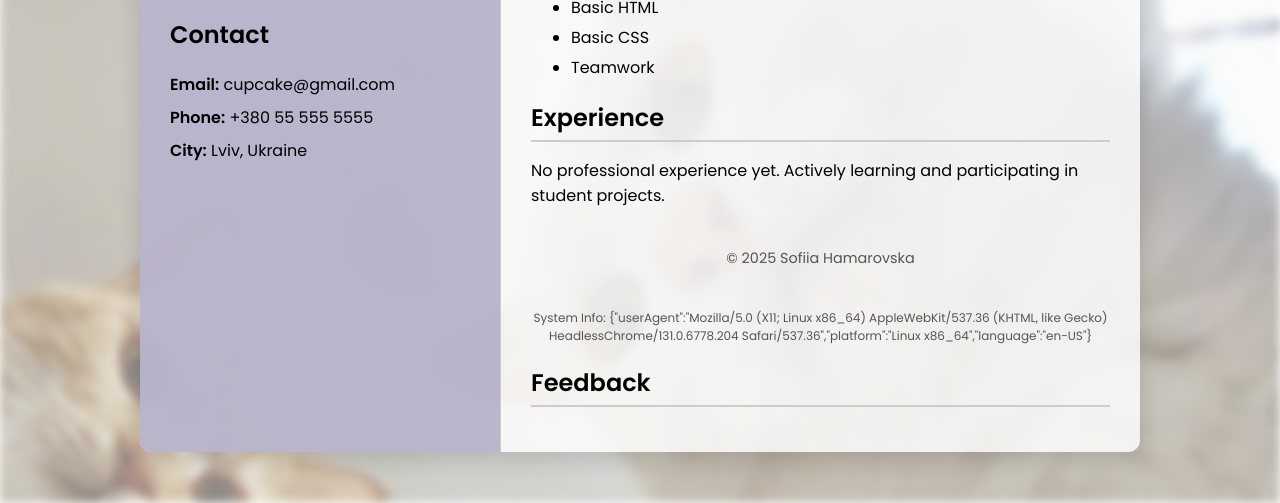
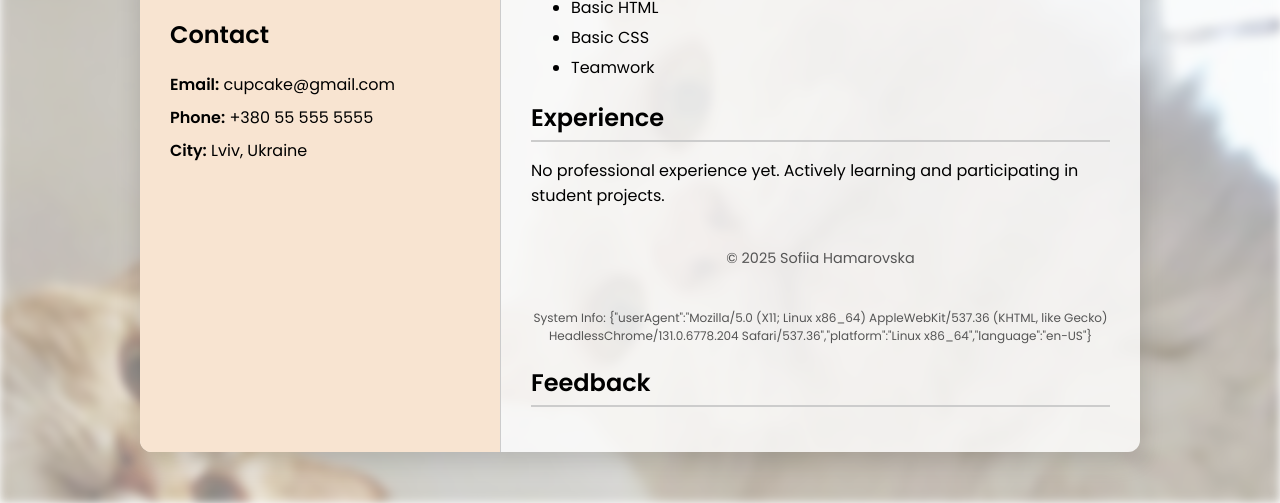
Before and after one commit to caedexul/lab5, a plain HTML site: page index.html in a window 1280 px wide. Shown: the part 297-800 px from the top of the page. Drawn offline with Linux system fonts and the light colour scheme; no server answers.

Commit message:
Update style.css

```diff
--- a/style.css
+++ b/style.css
@@ -30,7 +30,7 @@ body::before {
 }
 
 .left-column {
-    background-color: #a19abbb2;
+    background-color: #f8e4d1;;
     padding: 30px;
     width: 300px;
     border-right: 1px solid #ccc;
```
